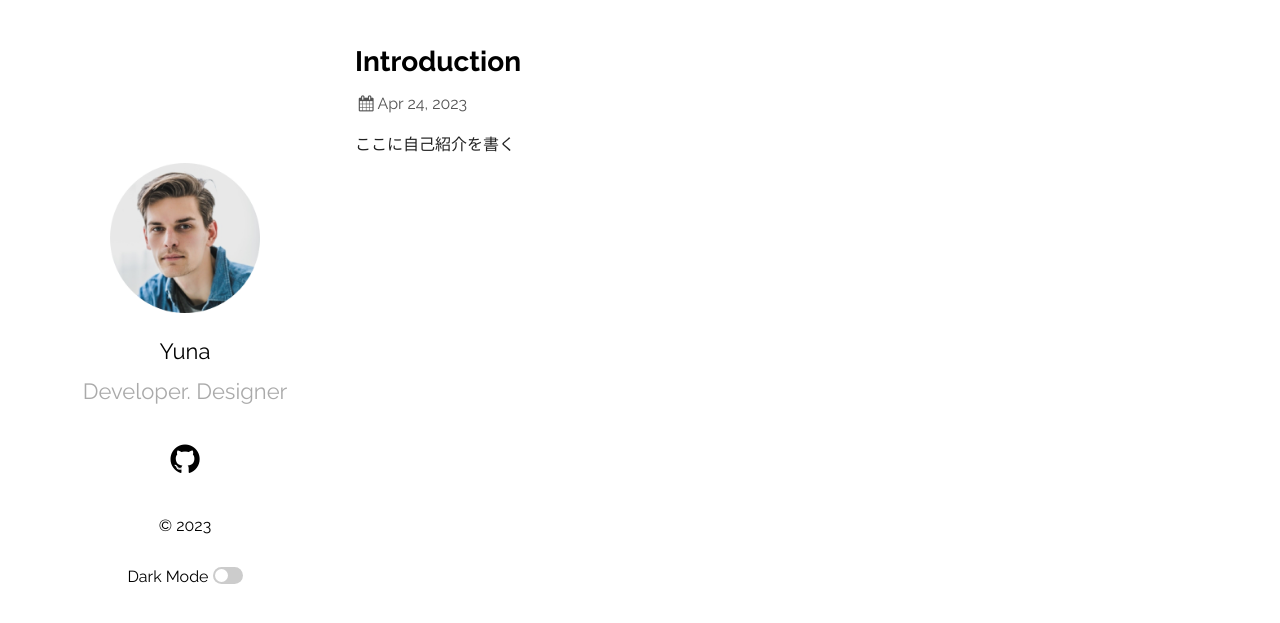
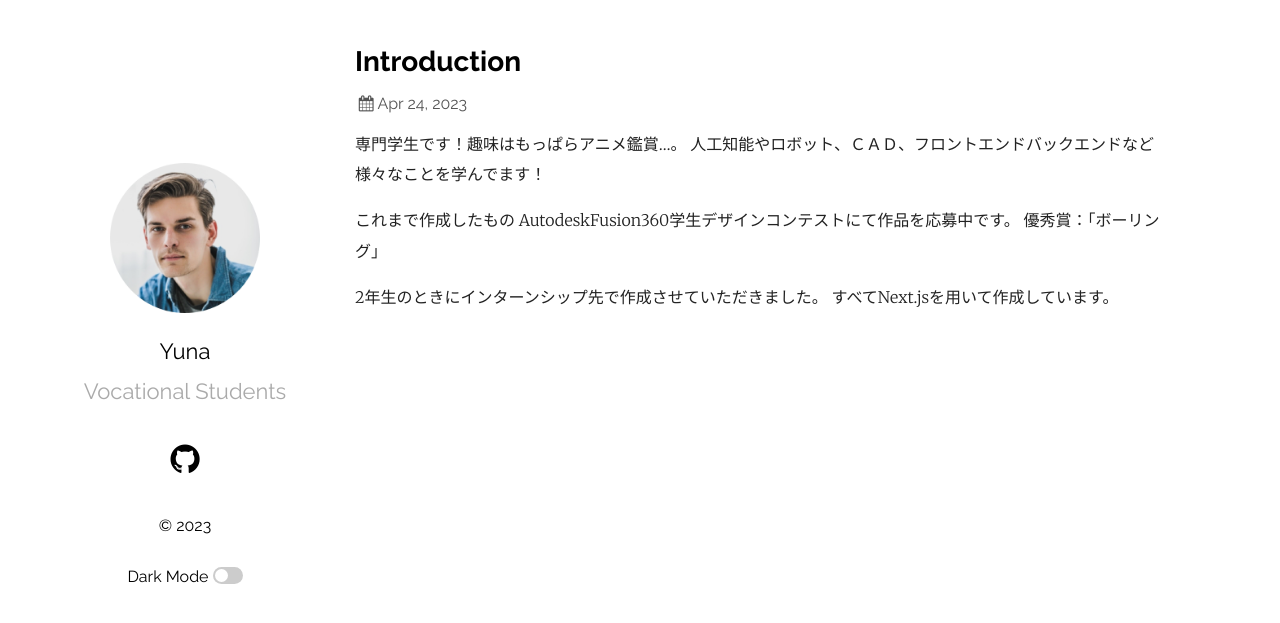
Before and after one commit to yuna1412/yuna1412.github.io, a Jekyll site: the page built from _posts/2023-04-24-introduction.markdown, in a window 1280 px wide. Shown: the top 623 px of the page. Built offline with Jekyll 4.4.1, drawn with Linux system fonts in a browser that asks for light colours.

Commit message:
自己紹介編集

```diff
--- a/_config.yml
+++ b/_config.yml
@@ -13,7 +13,7 @@ sass:
   sass_dir: _sass
 plainwhite:
   name: Yuna
-  tagline: Developer. Designer
+  tagline: Vocational Students
   date_format: "%b %-d, %Y"
   sitemap: true # set to true to generate sitemap.xml content
   search: true # set to true to enable searchbar
--- a/_posts/2023-04-24-introduction.markdown
+++ b/_posts/2023-04-24-introduction.markdown
@@ -4,4 +4,14 @@ title:  Introduction
 date:   2023-04-24 10:00:00 +0900
 categories:
 ---
-ここに自己紹介を書く
+専門学生です！趣味はもっぱらアニメ鑑賞...。
+人工知能やロボット、ＣＡＤ、フロントエンドバックエンドなど様々なことを学んでます！
+
+これまで作成したもの
+AutodeskFusion360学生デザインコンテストにて作品を応募中です。
+優秀賞：「ボーリング」
+
+
+
+2年生のときにインターンシップ先で作成させていただきました。
+すべてNext.jsを用いて作成しています。
```
